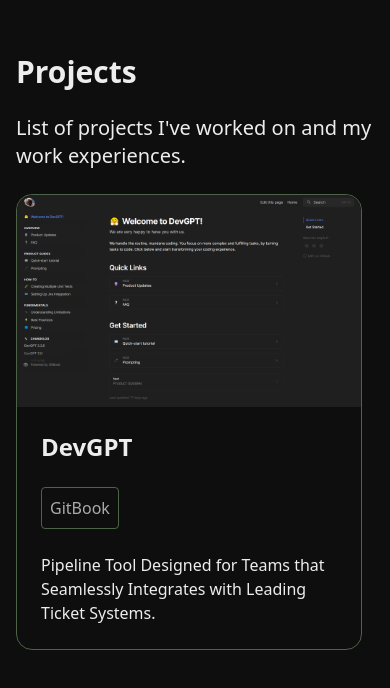
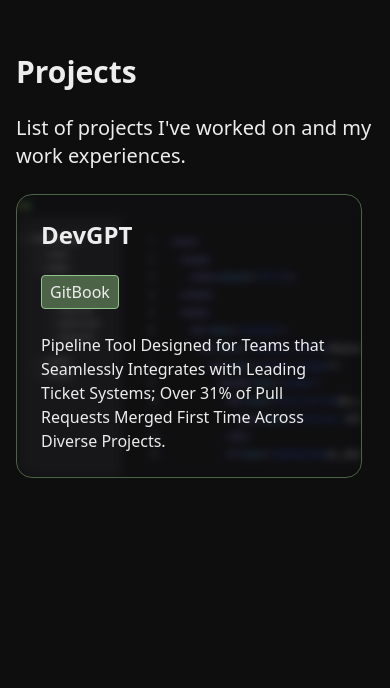
Before and after one commit to DevVali/website-new, an Astro site: page / in a window 390 px wide. Shown: the part 2502-3190 px from the top of the page. After the commit the page ends 3124 px from the top, so only its background shows below. Built offline with nearby package versions, Linux system fonts and the light colour scheme; Astro itself is replaced by a stand-in of ours.

Commit message:
refactor(components): improve project card layout

```diff
--- a/src/components/shared/Project.astro
+++ b/src/components/shared/Project.astro
@@ -1,28 +1,15 @@
 ---
 import { Image } from "astro:assets";
-import projectImage from "../../assets/devgpt.png";
+import projectImage from "../../assets/devgpt.svg";
 ---
 
-<div class="flex-[1_0_calc(100%_-_12px)] md:flex-[1_0_calc(50%_-_12px)]">
-	<a href="https://devgpt.com">
-		<div class="group rounded-2xl border border-secondary">
-			<Image src={projectImage} alt="Project image" class="rounded-t-2xl" />
-			<div
-				class="space-y-6 rounded-b-2xl p-6 transition-all duration-300 group-hover:bg-neutral-900"
-			>
-				<h3 class="text-2xl font-extrabold md:text-3xl">DevGPT</h3>
-				<div class="flex gap-3">
-					<div
-						class="inline-block rounded border border-secondary bg-background p-2 text-accent"
-					>
-						GitBook
-					</div>
-				</div>
-				<p>
-					Pipeline Tool Designed for Teams that Seamlessly Integrates with Leading Ticket
-					Systems.
-				</p>
+<div class="group flex-[1_0_calc(100%_-12px)] md:flex-[1_0_calc(50%_-12px)] relative rounded-2xl border border-secondary overflow-hidden">
+		<Image src={projectImage} alt="Project image" class="absolute h-full w-full object-cover rounded-2xl blur-sm brightness-50 -z-10" />
+		<div class="space-y-6 p-6">
+			<h3 class="text-2xl font-extrabold md:text-3xl">DevGPT</h3>
+			<div class="flex gap-3 flex-wrap">
+				<div class="inline-block rounded border border-primary bg-secondary py-1 px-2 text-text">GitBook</div>
 			</div>
+			<p>Pipeline Tool Designed for Teams that Seamlessly Integrates with Leading Ticket Systems; Over 31% of Pull Requests Merged First Time Across Diverse Projects.</p>
 		</div>
-	</a>
 </div>
```
Also changed, not shown: src/assets/devgpt.png (deleted), src/assets/devgpt.svg (added).
